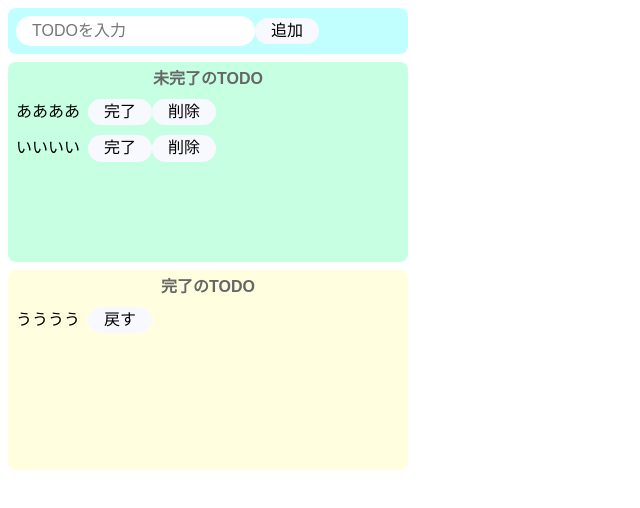
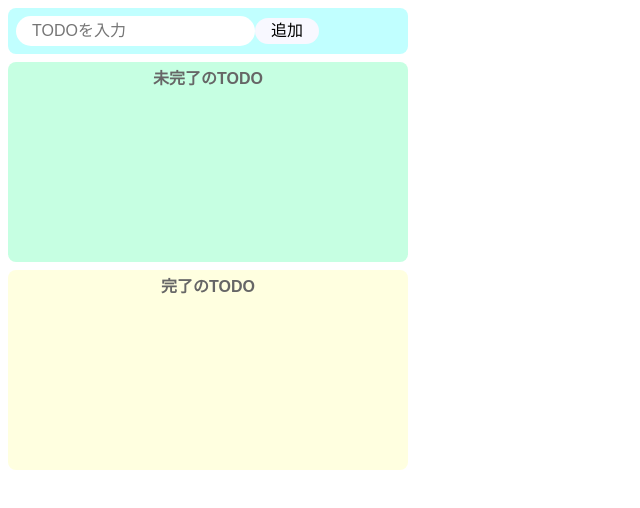
Before and after one commit to XeicuLy/react-todo-app-modernJS, a React (Vite) app: page / in a window 1280 px wide. Shown: the top 508 px of the page, without its empty margins (0-640 px from the left). Built offline with nearby package versions, Linux system fonts and the light colour scheme.

Commit message:
:sparkles: feat: TODO戻す機能実装
Reactを用いて完了タスクを未完了タスクに戻す機能を追加しました。

```diff
--- a/src/App.jsx
+++ b/src/App.jsx
@@ -1,8 +1,8 @@
 import React, { useState } from 'react';
 
 const App = () => {
-  const [inCompleteTodos, setInCompleteTodos] = useState(['ああああ', 'いいいい']);
-  const [completeTodos, setCompleteTodos] = useState(['うううう']);
+  const [inCompleteTodos, setInCompleteTodos] = useState([]);
+  const [completeTodos, setCompleteTodos] = useState([]);
   const [inputValue, setInputValue] = useState('');
 
   const onChangeInputValue = e => {
@@ -25,6 +25,13 @@
     const newCompleteTodos = [...completeTodos, inCompleteTodos[index]];
     setInCompleteTodos(newIncompleteTodos);
     setCompleteTodos(newCompleteTodos);
+  };
+  const onClickReturn = index => {
+    const newCompleteTodos = [...completeTodos];
+    newCompleteTodos.splice(index, 1);
+    const newIncompleteTodos = [...inCompleteTodos, completeTodos[index]];
+    setCompleteTodos(newCompleteTodos);
+    setInCompleteTodos(newIncompleteTodos);
   };
 
   return (
@@ -72,11 +79,18 @@
       <div className='complete-area'>
         <p className='title'>完了のTODO</p>
         <ul className='complete-lists'>
-          {completeTodos.map(todo => {
+          {completeTodos.map((todo, index) => {
             return (
               <li key={todo} className='list complete-list'>
                 <p className='description'>{todo}</p>
-                <button className='button return-button'>戻す</button>
+                <button
+                  className='button return-button'
+                  onClick={() => {
+                    onClickReturn(index);
+                  }}
+                >
+                  戻す
+                </button>
               </li>
             );
           })}
```
